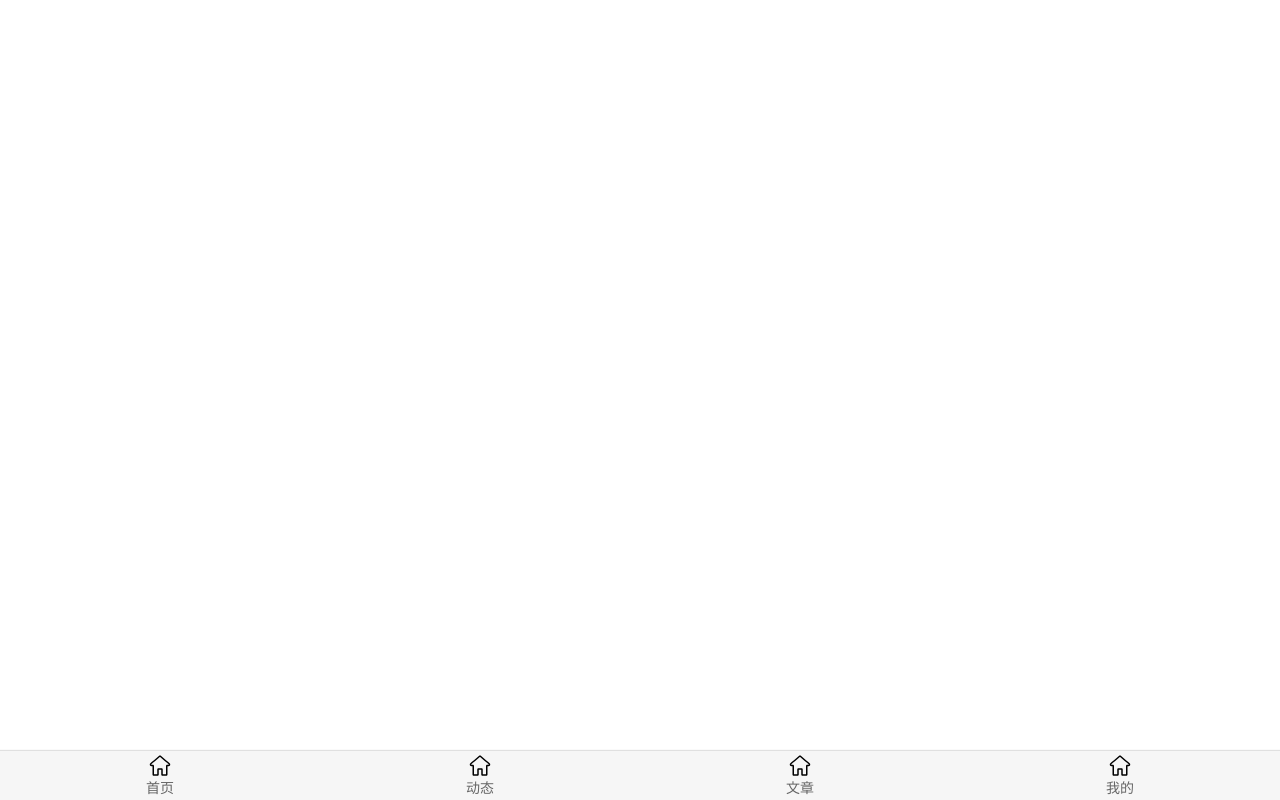
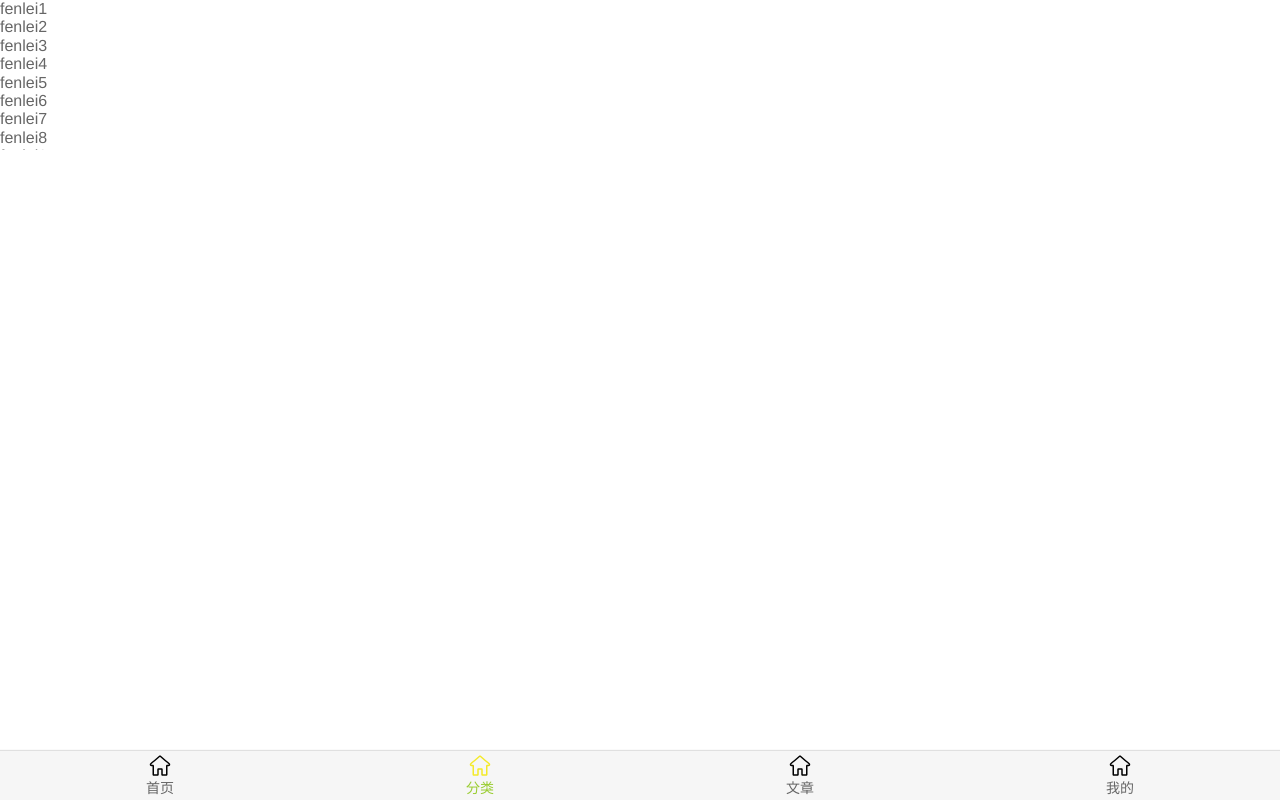
Before and after one commit to lyl2000/supermall, a Vue app: page /category in a window 1280 px wide. Built offline with nearby package versions, Linux system fonts and the light colour scheme.

Commit message:
新增category

```diff
--- a/package.json
+++ b/package.json
@@ -8,6 +8,7 @@
   },
   "dependencies": {
     "axios": "^0.18.0",
+    "better-scroll": "^1.13.2",
     "core-js": "^3.6.5",
     "element-ui": "^2.15.5",
     "vue": "^2.6.11",
--- a/src/components/content/mainTabBar/MainTabBar.vue
+++ b/src/components/content/mainTabBar/MainTabBar.vue
@@ -6,10 +6,10 @@
         <img slot="item-icon-active" src="~assets/images/tabbar/home_active.svg" alt="" />
         <div slot="item-text">首页</div>
       </tab-bar-item>
-      <tab-bar-item path="/message">
+      <tab-bar-item path="/category">
         <img slot="item-icon" src="~assets/images/tabbar/home.svg" alt="" />
         <img slot="item-icon-active" src="~assets/images/tabbar/home_active.svg" alt="" />
-        <div slot="item-text">动态</div>
+        <div slot="item-text">分类</div>
       </tab-bar-item>
       <tab-bar-item path="/blog">
         <img slot="item-icon" src="~assets/images/tabbar/home.svg" alt="" />
--- a/src/components/content/tabControl/TabControl.vue
+++ b/src/components/content/tabControl/TabControl.vue
@@ -31,6 +31,7 @@ export default {
   methods: {
     itemClick(index) {
       this.curIdx = index;
+      this.$emit("tabClick", index);
     }
   }
 }
--- /dev/null
+++ b/src/views/category/Category.vue
@@ -0,0 +1,130 @@
+<template>
+  <div class="wrapper">
+    <ul class="content">
+      <li>fenlei1</li>
+      <li>fenlei2</li>
+      <li>fenlei3</li>
+      <li>fenlei4</li>
+      <li>fenlei5</li>
+      <li>fenlei6</li>
+      <li>fenlei7</li>
+      <li>fenlei8</li>
+      <li>fenlei9</li>
+      <li>fenlei10</li>
+      <li>fenlei11</li>
+      <li>fenlei12</li>
+      <li>fenlei13</li>
+      <li>fenlei14</li>
+      <li>fenlei15</li>
+      <li>fenlei16</li>
+      <li>fenlei17</li>
+      <li>fenlei18</li>
+      <li>fenlei19</li>
+      <li>fenlei20</li>
+      <li>fenlei21</li>
+      <li>fenlei22</li>
+      <li>fenlei23</li>
+      <li>fenlei24</li>
+      <li>fenlei25</li>
+      <li>fenlei26</li>
+      <li>fenlei27</li>
+      <li>fenlei28</li>
+      <li>fenlei29</li>
+      <li>fenlei30</li>
+      <li>fenlei31</li>
+      <li>fenlei32</li>
+      <li>fenlei33</li>
+      <li>fenlei34</li>
+      <li>fenlei35</li>
+      <li>fenlei36</li>
+      <li>fenlei37</li>
+      <li>fenlei38</li>
+      <li>fenlei39</li>
+      <li>fenlei40</li>
+      <li>fenlei41</li>
+      <li>fenlei42</li>
+      <li>fenlei43</li>
+      <li>fenlei44</li>
+      <li>fenlei45</li>
+      <li>fenlei46</li>
+      <li>fenlei47</li>
+      <li>fenlei48</li>
+      <li>fenlei49</li>
+      <li>fenlei50</li>
+      <li>fenlei51</li>
+      <li>fenlei52</li>
+      <li>fenlei53</li>
+      <li>fenlei54</li>
+      <li>fenlei55</li>
+      <li>fenlei56</li>
+      <li>fenlei57</li>
+      <li>fenlei58</li>
+      <li>fenlei59</li>
+      <li>fenlei60</li>
+      <li>fenlei61</li>
+      <li>fenlei62</li>
+      <li>fenlei63</li>
+      <li>fenlei64</li>
+      <li>fenlei65</li>
+      <li>fenlei66</li>
+      <li>fenlei67</li>
+      <li>fenlei68</li>
+      <li>fenlei69</li>
+      <li>fenlei70</li>
+      <li>fenlei71</li>
+      <li>fenlei72</li>
+      <li>fenlei73</li>
+      <li>fenlei74</li>
+      <li>fenlei75</li>
+      <li>fenlei76</li>
+      <li>fenlei77</li>
+      <li>fenlei78</li>
+      <li>fenlei79</li>
+      <li>fenlei80</li>
+      <li>fenlei81</li>
+      <li>fenlei82</li>
+      <li>fenlei83</li>
+      <li>fenlei84</li>
+      <li>fenlei85</li>
+      <li>fenlei86</li>
+      <li>fenlei87</li>
+      <li>fenlei88</li>
+      <li>fenlei89</li>
+      <li>fenlei90</li>
+      <li>fenlei91</li>
+      <li>fenlei92</li>
+      <li>fenlei93</li>
+      <li>fenlei94</li>
+      <li>fenlei95</li>
+      <li>fenlei96</li>
+      <li>fenlei97</li>
+      <li>fenlei98</li>
+      <li>fenlei99</li>
+      <li>fenlei100</li>
+    </ul>
+  </div>
+</template>
+
+<script>
+import BScroll from 'better-scroll';
+export default {
+  data() {
+    return {
+      scroll: null
+    }
+  },
+  mounted() {
+    new BScroll('.wrapper', {
+
+    });
+  },
+}
+</script>
+
+<style>
+.wrapper {
+  height: 150px;
+  overflow: hidden;
+  /* overflow-y: scroll; */
+}
+</style>
--- a/src/views/home/Home.vue
+++ b/src/views/home/Home.vue
@@ -6,8 +6,9 @@
     <tab-control
       class="tab-control"
       :titles="['精选', '关注', '特别']"
+      @tabClick="changeTitle"
     ></tab-control>
-    <home-images :urls="goods['pop'].list"></home-images>
+    <home-images :urls="showGoods"></home-images>
   </div>
 </template>
 
@@ -30,6 +31,11 @@ export default {
     HomeImages,
     TabControl,
   },
+  computed: {
+    showGoods() {
+      return this.goods[this.curType].list;
+    }
+  },
   data() {
     return {
       banner: [],
@@ -38,25 +44,32 @@ export default {
         'pop': {page: 0, list: []},
         'news': {page: 0, list: []},
         'sell': {page: 0, list: []},
-      }
+      },
+      curType: 'pop'
     };
   },
   created() {
-    getHomeMultidata().then((res) => {
-      this.banner = res.data.data.banner.list;
-      this.recommend = res.data.data.recommend.list;
-    });
+    this.getMultiData();
     this.getData('pop');
     this.getData('news');
     this.getData('sell');
   },
   methods: {
+    getMultiData() {
+      getHomeMultidata().then((res) => {
+        this.banner = res.data.data.banner.list;
+        this.recommend = res.data.data.recommend.list;
+      });
+    },
     getData(type) {
       let page = this.goods[type].page + 1;
       getHomeData(type, page).then((res) => {
         this.goods[type].list.push(...res.data);
         this.goods[type].page += 1;
       })
+    },
+    changeTitle(index) {
+      this.curType = Object.keys(this.goods)[index];
     }
   }
 };
--- a/src/views/home/childComps/HomeImages.vue
+++ b/src/views/home/childComps/HomeImages.vue
@@ -1,9 +1,13 @@
 <template>
   <div class="demo-image">
     <div class="block" v-for="url in urls" :key="url.img">
-      <a :href="url.img"><el-image :src="url.img" :url="url.img"></el-image></a>
-      <p class="img-title">{{url.title}}</p>
-      <p class="img-desc">{{url.price}} ⭐{{url.collect}}</p>
+      <div class="demo-image__preview">
+        <el-image :src="url.img" :url="url.img" :preview-src-list="[url.img]"></el-image>
+      </div>
+      <a :href="url.img">
+        <p class="img-title">{{url.title}}</p>
+        <p class="img-desc">{{url.price}} ⭐{{url.collect}}</p>
+      </a>
     </div>
   </div>
 </template>
```
Also changed, not shown: src/router/index.js (+6 -1 lines), 1 other file (tests, documents, lock files or other folders).
